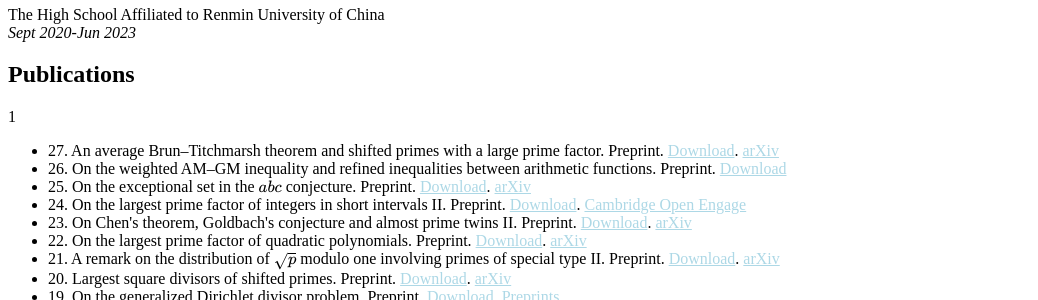
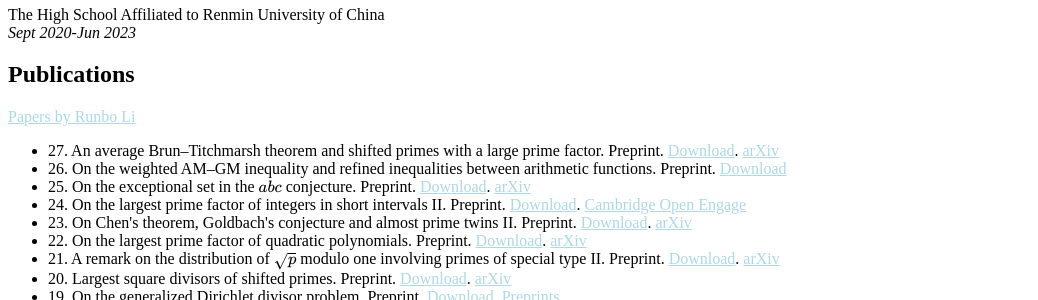
Before and after one commit to CareyRunboLi/CareyRunboLi.github.io, a Jekyll site: the page built from index.md, in a window 1280 px wide and 900 px high, scrolled down 1553 px. Shown: the part 152-452 px from the top of the window, without its empty margins (0-1038 px from the left). Built offline with Jekyll 4.4.1, drawn with Linux system fonts in a browser that asks for light colours; some web fonts are replaced; formulas are drawn with MathJax 3; a style sheet for code colours, icons or effects is not loaded; our own code applies the rules of GitHub Pages for plain Markdown files.

Commit message:
Update preprints.md

```diff
--- a/_includes/preprints.md
+++ b/_includes/preprints.md
@@ -5,33 +5,35 @@
 </style>
 
 ## Publications
-1
+
+<a href="https://runbolicarey.com/assets/downloads/_Papers_by_Runbo_Li_website.pdf"><span>Papers by Runbo Li</span></a>
+
 <ul style="margin:0 0 5px;">
-  <li>27. An average Brun–Titchmarsh theorem and shifted primes with a large prime factor. Preprint. <a href="http://runbolicarey.com/assets/downloads/An_average_Brun__Titchmarsh_theorem_and_shifted_primes_with_a_large_prime_factor.pdf"><span>Download</span></a>. <a href="https://arxiv.org/abs/2508.18285v1"><span>arXiv</span></a></li>
-  <li>26. On the weighted AM–GM inequality and refined inequalities between arithmetic functions. Preprint. <a href="http://runbolicarey.com/assets/downloads/On_the_weighted_AM__GM_inequality_and_refined_inequalities_between_arithmetic_functions.pdf"><span>Download</span></a></li>
-  <li>25. On the exceptional set in the $abc$ conjecture. Preprint. <a href="http://runbolicarey.com/assets/downloads/On_the_exceptional_set_in_the_abc_conjecture.pdf"><span>Download</span></a>. <a href="https://arxiv.org/abs/2507.02885v1"><span>arXiv</span></a></li>
-  <li>24. On the largest prime factor of integers in short intervals II. Preprint. <a href="http://runbolicarey.com/assets/downloads/On_the_largest_prime_factor_of_integers_in_short_intervals_II.pdf"><span>Download</span></a>. <a href="https://doi.org/10.33774/coe-2025-xnbjq"><span>Cambridge Open Engage</span></a></li>
-  <li>23. On Chen's theorem, Goldbach's conjecture and almost prime twins II. Preprint. <a href="http://runbolicarey.com/assets/downloads/On_Chen_s_theorem__Goldbach_s_conjecture_and_almost_prime_twins_II.pdf"><span>Download</span></a>. <a href="https://arxiv.org/abs/2405.05727v4"><span>arXiv</span></a></li>
-  <li>22. On the largest prime factor of quadratic polynomials. Preprint. <a href="http://runbolicarey.com/assets/downloads/On_the_largest_prime_factor_of_quadratic_polynomials.pdf"><span>Download</span></a>. <a href="https://arxiv.org/abs/2406.07575v2"><span>arXiv</span></a></li>
-  <li>21. A remark on the distribution of $\sqrt{p}$ modulo one involving primes of special type II. Preprint. <a href="http://runbolicarey.com/assets/downloads/A_remark_on_the_distribution_of__p_modulo_one_involving_primes_of_special_type_II.pdf"><span>Download</span></a>. <a href="https://arxiv.org/abs/2401.01351v2"><span>arXiv</span></a></li>
-  <li>20. Largest square divisors of shifted primes. Preprint. <a href="http://runbolicarey.com/assets/downloads/Largest_square_divisors_of_shifted_primes.pdf"><span>Download</span></a>. <a href="https://arxiv.org/abs/2505.23779v1"><span>arXiv</span></a></li>
-  <li>19. On the generalized Dirichlet divisor problem. Preprint. <a href="http://runbolicarey.com/assets/downloads/On_the_generalized_Dirichlet_divisor_problem.pdf"><span>Download</span></a>. <a href="https://www.preprints.org/manuscript/202505.1432/v1"><span>Preprints</span></a></li>
-  <li>18. On almost primes in Piatetski–Shapiro sequences. Preprint. <a href="http://runbolicarey.com/assets/downloads/On_almost_primes_in_Piatetski__Shapiro_sequences.pdf"><span>Download</span></a>. <a href="https://arxiv.org/abs/2505.09634"><span>arXiv</span></a></li>
-  <li>17. Primes in arithmetic progressions to smooth moduli: A minorant version. Preprint. <a href="http://runbolicarey.com/assets/downloads/Primes_in_arithmetic_progressions_to_smooth_moduli.pdf"><span>Download</span></a>. <a href="https://arxiv.org/abs/2505.09629v1"><span>arXiv</span></a></li>
-  <li>16. On prime–producing sieves and distribution of $\alpha p - \beta$ mod $1$. Preprint. <a href="http://runbolicarey.com/assets/downloads/On_prime__producing_sieves_and_distribution_of_ap_b_mod_1.pdf"><span>Download</span></a>. <a href="https://arxiv.org/abs/2504.13195v2"><span>arXiv</span></a></li>
-  <li>15. A note on variants of Buchstab's identity. Preprint. <a href="http://runbolicarey.com/assets/downloads/A_note_on_variants_of_Buchstab_s_identity.pdf"><span>Download</span></a>. <a href="https://arxiv.org/abs/2504.07974v1"><span>arXiv</span></a></li>
-  <li>14. The number of primes in short intervals and numerical calculations for Harman's sieve. Preprint. <a href="http://runbolicarey.com/assets/downloads/The_number_of_primes_in_short_intervals_and_numerical_calculations_for_Harman_s_sieve.pdf"><span>Download</span></a>. <a href="https://arxiv.org/abs/2308.04458v7"><span>arXiv</span></a></li>
-  <li>13. On the Piatetski–Shapiro Prime Number Theorem II. Preprint. <a href="http://runbolicarey.com/assets/downloads/On_the_Piatetski_Shapiro_prime_number_theorem_II.pdf"><span>Download</span></a>. <a href="https://www.preprints.org/manuscript/202504.1165/v1"><span>Preprints</span></a></li>
-  <li>12. On the Piatetski–Shapiro Prime Number Theorem. Preprint. <a href="http://runbolicarey.com/assets/downloads/On_the_Piatetski_Shapiro_prime_number_theorem.pdf"><span>Download</span></a>. <a href="https://www.preprints.org/manuscript/202504.1190/v1"><span>Preprints</span></a></li>
-  <li>11. On the largest prime factor of integers in short intervals. Preprint. <a href="http://runbolicarey.com/assets/downloads/On_the_largest_prime_factor_of_integers_in_short_intervals.pdf"><span>Download</span></a>. <a href="https://www.preprints.org/manuscript/202504.1212/v1"><span>Preprints</span></a></li>
-  <li>10. Primes in almost all short intervals. Preprint. <a href="http://runbolicarey.com/assets/downloads/Primes_in_almost_all_short_intervals.pdf"><span>Download</span></a>. <a href="https://arxiv.org/abs/2407.05651v5"><span>arXiv</span></a></li>
-  <li>9. On the primitive divisors of quadratic polynomials. Preprint. <a href="http://runbolicarey.com/assets/downloads/On_the_primitive_divisors_of_quadratic_polynomials.pdf"><span>Download</span></a>. <a href="https://arxiv.org/abs/2406.07575v1"><span>arXiv</span></a></li>
-  <li>8. On Chen's theorem, Goldbach's conjecture and almost prime twins. Preprint. <a href="http://runbolicarey.com/assets/downloads/On_Chen_s_theorem__Goldbach_s_conjecture_and_almost_prime_twins.pdf"><span>Download</span></a>. <a href="https://arxiv.org/abs/2405.05727v3"><span>arXiv</span></a></li>
-  <li>7. On a conjecture involving twin practical numbers. Preprint. <a href="http://runbolicarey.com/assets/downloads/On_a_conjecture_involving_twin_practical_numbers.pdf"><span>Download</span></a>. <a href="https://www.preprints.org/manuscript/202504.1211/v1"><span>Preprints</span></a></li>
-  <li>6. A remark on large even integers of the form $p + P_3$. Preprint. <a href="http://runbolicarey.com/assets/downloads/A_remark_on_large_even_integers_of_the_form_p_P3.pdf"><span>Download</span></a>. <a href="https://arxiv.org/abs/2403.09691v1"><span>arXiv</span></a></li>
-  <li>5. Hybrid estimation of single exponential sums, exceptional characters and primes in short intervals. Preprint. <a href="http://runbolicarey.com/assets/downloads/Hybrid_estimation_of_exponential_sums__exceptional_characters_and_primes_in_short_intervals.pdf"><span>Download</span></a>. <a href="https://arxiv.org/abs/2401.11139v3"><span>arXiv</span></a></li>
-  <li>4. Remarks on additive representations of natural numbers. Preprint. <a href="http://runbolicarey.com/assets/downloads/Remarks_on_additive_representations_of_natural_numbers.pdf"><span>Download</span></a>. <a href="https://arxiv.org/abs/2309.03218v7"><span>arXiv</span></a></li>
-  <li>3. A remark on the distribution of $\sqrt{p}$ modulo one involving primes of special type. Hiroshima Mathematical Journal, to appear. <a href="http://runbolicarey.com/assets/downloads/A_remark_on_the_distribution_of__p_modulo_one_involving_primes_of_special_type.pdf"><span>Download</span></a>. <a href="https://arxiv.org/abs/2401.01351v1"><span>arXiv</span></a></li>
-  <li>2. On the upper and lower bound orders of almost prime triples. Preprint. <a href="http://runbolicarey.com/assets/downloads/On_the_upper_and_lower_bound_orders_of_almost_prime_triples.pdf"><span>Download</span></a>. <a href="https://arxiv.org/abs/2401.01348v1"><span>arXiv</span></a></li>
-  <li>1. On some problems of primes with the floor function. Preprint. <a href="http://runbolicarey.com/assets/downloads/On_some_problems_of_primes_involving_the_floor_function.pdf"><span>Download</span></a>. <a href="https://arxiv.org/abs/2308.16301v1"><span>arXiv</span></a></li>
+  <li>27. An average Brun–Titchmarsh theorem and shifted primes with a large prime factor. Preprint. <a href="https://runbolicarey.com/assets/downloads/An_average_Brun__Titchmarsh_theorem_and_shifted_primes_with_a_large_prime_factor.pdf"><span>Download</span></a>. <a href="https://arxiv.org/abs/2508.18285v1"><span>arXiv</span></a></li>
+  <li>26. On the weighted AM–GM inequality and refined inequalities between arithmetic functions. Preprint. <a href="https://runbolicarey.com/assets/downloads/On_the_weighted_AM__GM_inequality_and_refined_inequalities_between_arithmetic_functions.pdf"><span>Download</span></a></li>
+  <li>25. On the exceptional set in the $abc$ conjecture. Preprint. <a href="https://runbolicarey.com/assets/downloads/On_the_exceptional_set_in_the_abc_conjecture.pdf"><span>Download</span></a>. <a href="https://arxiv.org/abs/2507.02885v1"><span>arXiv</span></a></li>
+  <li>24. On the largest prime factor of integers in short intervals II. Preprint. <a href="https://runbolicarey.com/assets/downloads/On_the_largest_prime_factor_of_integers_in_short_intervals_II.pdf"><span>Download</span></a>. <a href="https://doi.org/10.33774/coe-2025-xnbjq"><span>Cambridge Open Engage</span></a></li>
+  <li>23. On Chen's theorem, Goldbach's conjecture and almost prime twins II. Preprint. <a href="https://runbolicarey.com/assets/downloads/On_Chen_s_theorem__Goldbach_s_conjecture_and_almost_prime_twins_II.pdf"><span>Download</span></a>. <a href="https://arxiv.org/abs/2405.05727v4"><span>arXiv</span></a></li>
+  <li>22. On the largest prime factor of quadratic polynomials. Preprint. <a href="https://runbolicarey.com/assets/downloads/On_the_largest_prime_factor_of_quadratic_polynomials.pdf"><span>Download</span></a>. <a href="https://arxiv.org/abs/2406.07575v2"><span>arXiv</span></a></li>
+  <li>21. A remark on the distribution of $\sqrt{p}$ modulo one involving primes of special type II. Preprint. <a href="https://runbolicarey.com/assets/downloads/A_remark_on_the_distribution_of__p_modulo_one_involving_primes_of_special_type_II.pdf"><span>Download</span></a>. <a href="https://arxiv.org/abs/2401.01351v2"><span>arXiv</span></a></li>
+  <li>20. Largest square divisors of shifted primes. Preprint. <a href="https://runbolicarey.com/assets/downloads/Largest_square_divisors_of_shifted_primes.pdf"><span>Download</span></a>. <a href="https://arxiv.org/abs/2505.23779v1"><span>arXiv</span></a></li>
+  <li>19. On the generalized Dirichlet divisor problem. Preprint. <a href="https://runbolicarey.com/assets/downloads/On_the_generalized_Dirichlet_divisor_problem.pdf"><span>Download</span></a>. <a href="https://www.preprints.org/manuscript/202505.1432/v1"><span>Preprints</span></a></li>
+  <li>18. On almost primes in Piatetski–Shapiro sequences. Preprint. <a href="https://runbolicarey.com/assets/downloads/On_almost_primes_in_Piatetski__Shapiro_sequences.pdf"><span>Download</span></a>. <a href="https://arxiv.org/abs/2505.09634"><span>arXiv</span></a></li>
+  <li>17. Primes in arithmetic progressions to smooth moduli: A minorant version. Preprint. <a href="https://runbolicarey.com/assets/downloads/Primes_in_arithmetic_progressions_to_smooth_moduli.pdf"><span>Download</span></a>. <a href="https://arxiv.org/abs/2505.09629v1"><span>arXiv</span></a></li>
+  <li>16. On prime–producing sieves and distribution of $\alpha p - \beta$ mod $1$. Preprint. <a href="https://runbolicarey.com/assets/downloads/On_prime__producing_sieves_and_distribution_of_ap_b_mod_1.pdf"><span>Download</span></a>. <a href="https://arxiv.org/abs/2504.13195v2"><span>arXiv</span></a></li>
+  <li>15. A note on variants of Buchstab's identity. Preprint. <a href="https://runbolicarey.com/assets/downloads/A_note_on_variants_of_Buchstab_s_identity.pdf"><span>Download</span></a>. <a href="https://arxiv.org/abs/2504.07974v1"><span>arXiv</span></a></li>
+  <li>14. The number of primes in short intervals and numerical calculations for Harman's sieve. Preprint. <a href="https://runbolicarey.com/assets/downloads/The_number_of_primes_in_short_intervals_and_numerical_calculations_for_Harman_s_sieve.pdf"><span>Download</span></a>. <a href="https://arxiv.org/abs/2308.04458v7"><span>arXiv</span></a></li>
+  <li>13. On the Piatetski–Shapiro Prime Number Theorem II. Preprint. <a href="https://runbolicarey.com/assets/downloads/On_the_Piatetski_Shapiro_prime_number_theorem_II.pdf"><span>Download</span></a>. <a href="https://www.preprints.org/manuscript/202504.1165/v1"><span>Preprints</span></a></li>
+  <li>12. On the Piatetski–Shapiro Prime Number Theorem. Preprint. <a href="https://runbolicarey.com/assets/downloads/On_the_Piatetski_Shapiro_prime_number_theorem.pdf"><span>Download</span></a>. <a href="https://www.preprints.org/manuscript/202504.1190/v1"><span>Preprints</span></a></li>
+  <li>11. On the largest prime factor of integers in short intervals. Preprint. <a href="https://runbolicarey.com/assets/downloads/On_the_largest_prime_factor_of_integers_in_short_intervals.pdf"><span>Download</span></a>. <a href="https://www.preprints.org/manuscript/202504.1212/v1"><span>Preprints</span></a></li>
+  <li>10. Primes in almost all short intervals. Preprint. <a href="https://runbolicarey.com/assets/downloads/Primes_in_almost_all_short_intervals.pdf"><span>Download</span></a>. <a href="https://arxiv.org/abs/2407.05651v5"><span>arXiv</span></a></li>
+  <li>9. On the primitive divisors of quadratic polynomials. Preprint. <a href="https://runbolicarey.com/assets/downloads/On_the_primitive_divisors_of_quadratic_polynomials.pdf"><span>Download</span></a>. <a href="https://arxiv.org/abs/2406.07575v1"><span>arXiv</span></a></li>
+  <li>8. On Chen's theorem, Goldbach's conjecture and almost prime twins. Preprint. <a href="https://runbolicarey.com/assets/downloads/On_Chen_s_theorem__Goldbach_s_conjecture_and_almost_prime_twins.pdf"><span>Download</span></a>. <a href="https://arxiv.org/abs/2405.05727v3"><span>arXiv</span></a></li>
+  <li>7. On a conjecture involving twin practical numbers. Preprint. <a href="https://runbolicarey.com/assets/downloads/On_a_conjecture_involving_twin_practical_numbers.pdf"><span>Download</span></a>. <a href="https://www.preprints.org/manuscript/202504.1211/v1"><span>Preprints</span></a></li>
+  <li>6. A remark on large even integers of the form $p + P_3$. Preprint. <a href="https://runbolicarey.com/assets/downloads/A_remark_on_large_even_integers_of_the_form_p_P3.pdf"><span>Download</span></a>. <a href="https://arxiv.org/abs/2403.09691v1"><span>arXiv</span></a></li>
+  <li>5. Hybrid estimation of single exponential sums, exceptional characters and primes in short intervals. Preprint. <a href="https://runbolicarey.com/assets/downloads/Hybrid_estimation_of_exponential_sums__exceptional_characters_and_primes_in_short_intervals.pdf"><span>Download</span></a>. <a href="https://arxiv.org/abs/2401.11139v3"><span>arXiv</span></a></li>
+  <li>4. Remarks on additive representations of natural numbers. Preprint. <a href="https://runbolicarey.com/assets/downloads/Remarks_on_additive_representations_of_natural_numbers.pdf"><span>Download</span></a>. <a href="https://arxiv.org/abs/2309.03218v7"><span>arXiv</span></a></li>
+  <li>3. A remark on the distribution of $\sqrt{p}$ modulo one involving primes of special type. Hiroshima Mathematical Journal, to appear. <a href="https://runbolicarey.com/assets/downloads/A_remark_on_the_distribution_of__p_modulo_one_involving_primes_of_special_type.pdf"><span>Download</span></a>. <a href="https://arxiv.org/abs/2401.01351v1"><span>arXiv</span></a></li>
+  <li>2. On the upper and lower bound orders of almost prime triples. Preprint. <a href="https://runbolicarey.com/assets/downloads/On_the_upper_and_lower_bound_orders_of_almost_prime_triples.pdf"><span>Download</span></a>. <a href="https://arxiv.org/abs/2401.01348v1"><span>arXiv</span></a></li>
+  <li>1. On some problems of primes with the floor function. Preprint. <a href="https://runbolicarey.com/assets/downloads/On_some_problems_of_primes_involving_the_floor_function.pdf"><span>Download</span></a>. <a href="https://arxiv.org/abs/2308.16301v1"><span>arXiv</span></a></li>
 </ul>
```
